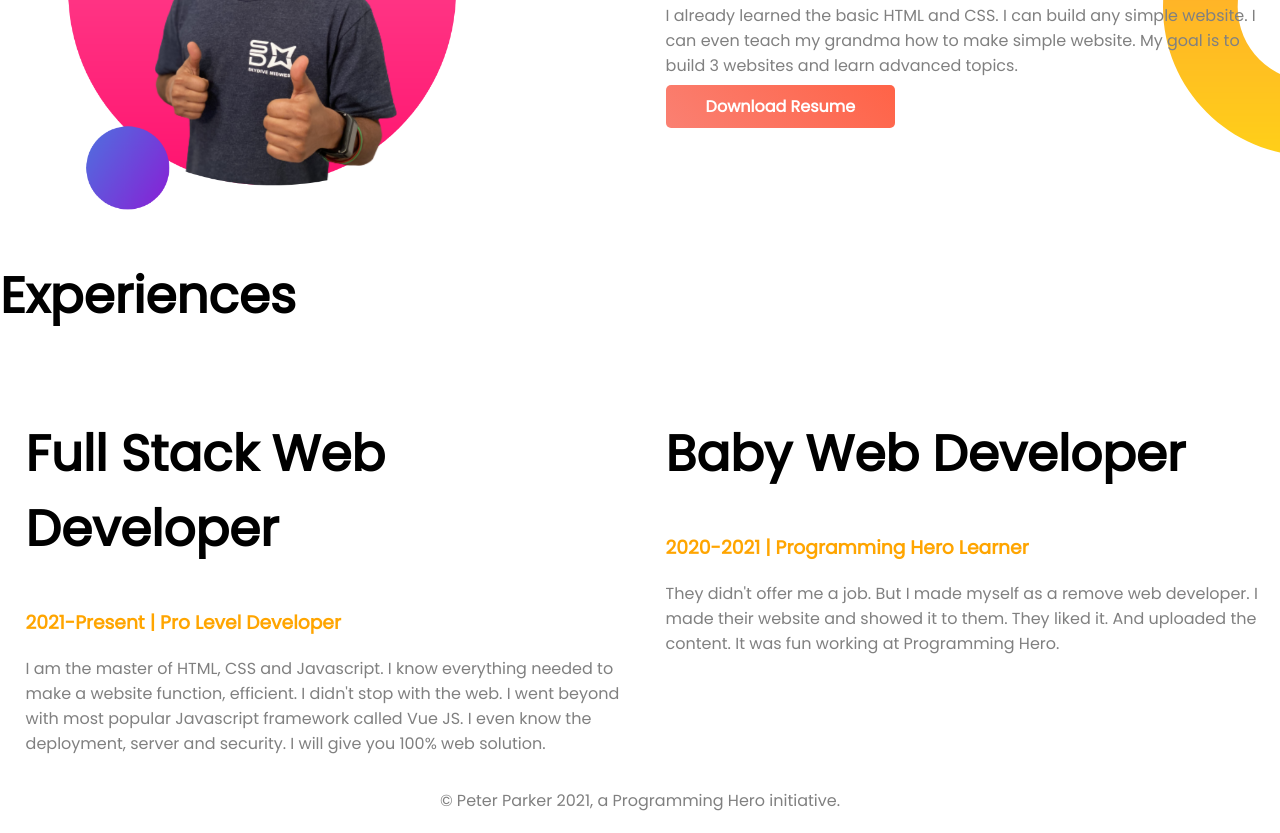
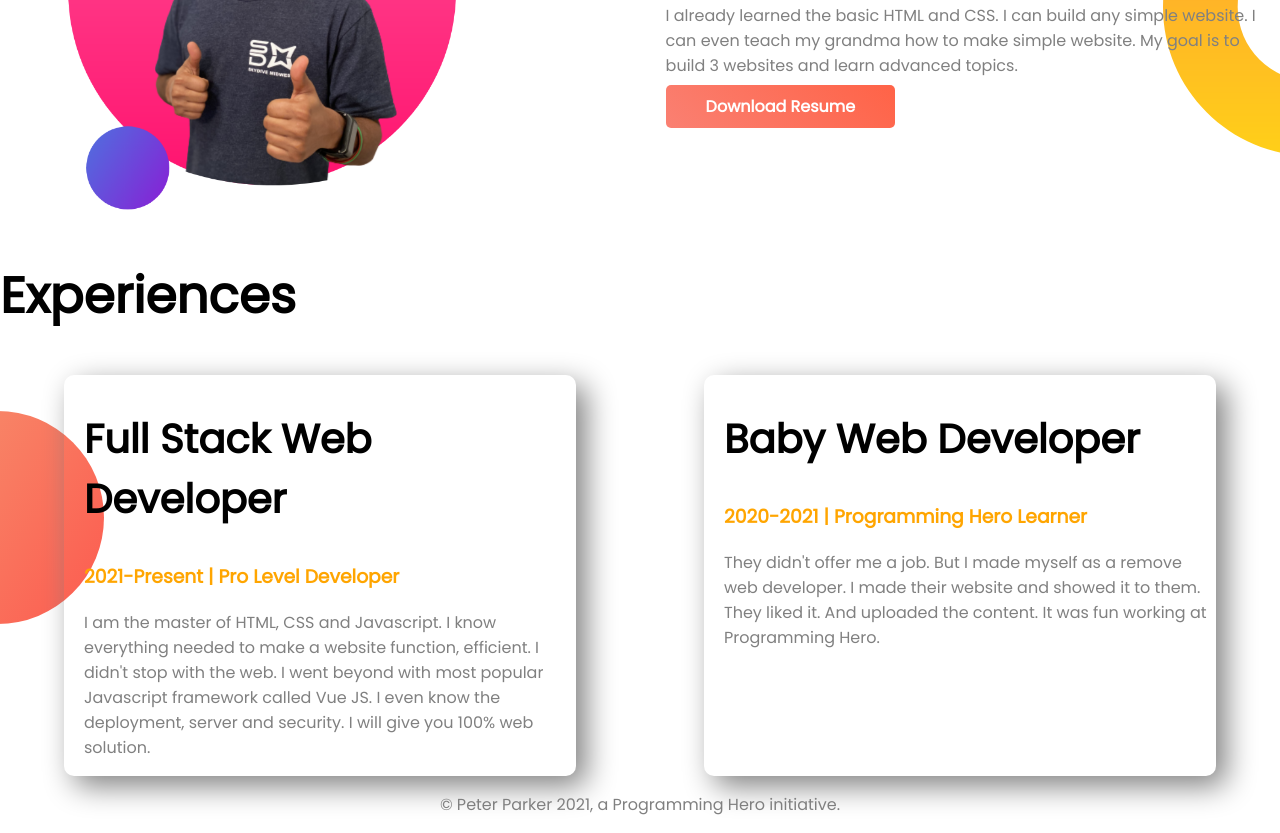
Before and after one commit to niloy777/peter-parker-portfolio, a plain HTML site: page index.html in a window 1280 px wide. Shown: the part 666-1499 px from the top of the page. Drawn offline with Linux system fonts and the light colour scheme.

Commit message:
experice area added

```diff
--- a/css/style.css
+++ b/css/style.css
@@ -4,6 +4,9 @@ body{
 }
 h1{
     font-size: 50px;
+}
+h2{
+    font-size: 40px;
 }
 .name-highlighter{
     color: orange;
@@ -45,3 +48,16 @@ p{
 footer p {
     text-align: center;
 }
+.box-design{
+    width: 40%;
+    margin-left: 5%;
+    margin-right: 5%;
+    padding-left: 20px;
+    box-shadow: 10px 10px 30px gray;
+    border-radius: 10px;
+}
+.experience-area{
+    background-image: url(../images/exp-bg.png);
+    background-repeat: no-repeat;
+    background-position: left;
+}
--- a/index.html
+++ b/index.html
@@ -37,17 +37,17 @@
         </div>
     </section>
     <!-- Experiences -->
-    <section class="exprience-area">
+    <section class="experience-area">
         <h1>Experiences</h1>
         <div class="flexible-container">
 
-        <div class="half-width">
-            <h1>Full Stack Web Developer</h1>
+        <div class="half-width box-design">
+            <h2>Full Stack Web Developer</h2>
             <h3 class="developer">2021-Present | Pro Level Developer</h3>
             <p>I am the master of HTML, CSS and Javascript. I know everything needed to make a website function, efficient. I didn't stop with the web. I went beyond with most popular Javascript framework called Vue JS. I even know the deployment, server and security. I will give you 100% web solution.</p>
         </div>
-        <div class="half-width">
-            <h1>Baby Web Developer</h1>
+        <div class="half-width  box-design">
+            <h2>Baby Web Developer</h2>
             <h3 class="developer">2020-2021 | Programming Hero Learner</h3>
             <p>They didn't offer me a job. But I made myself as a remove web developer. I made their website and showed it to them. They liked it. And uploaded the content. It was fun working at Programming Hero.</p>
         </div>
```
